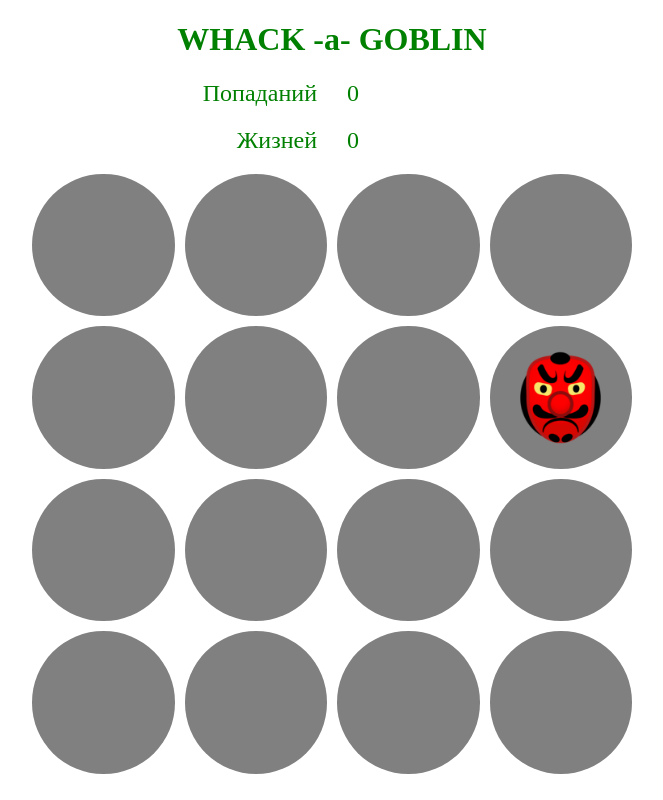
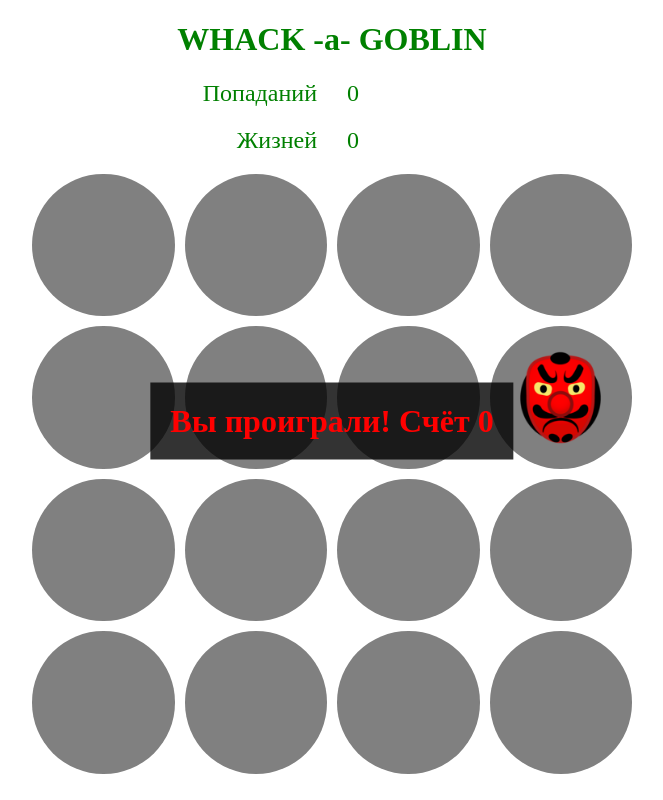
Before and after one commit to M-Britvina/ahj-events, a website built with webpack: page src/index.html in a window 1280 px wide. Shown: the whole page, without its empty margins (308-971 px from the left). Built offline with nearby package versions, Linux system fonts and the light colour scheme.

Commit message:
Исправление замечаний

```diff
--- a/src/css/style.css
+++ b/src/css/style.css
@@ -53,3 +53,15 @@ body {
     font-size: 24px;
     padding-left: 10px;
 }
+
+.overlay-text {
+    position: fixed;
+    top: 50%;
+    left: 50%;
+    transform: translate(-50%, -50%);
+    background-color: rgba(0,0,0,0.8);
+    color: red;
+    z-index: 9999;
+    text-align: center;
+    padding: 20px;
+}
--- a/src/js/game/Game.js
+++ b/src/js/game/Game.js
@@ -77,6 +77,13 @@ export default class Game {
   stop() {
     this.gameOver = true;
     clearInterval(this.timer);
-    alert(`Вы проиграли! Счёт ${this.hitCounter.value}`);
+    this.showMessage(`Вы проиграли! Счёт ${this.hitCounter.value}`);
+  }
+
+  showMessage(message) {
+    let messageElement = document.createElement("h1");
+    messageElement.classList.add("overlay-text");
+    messageElement.textContent = message;
+    this.container.append(messageElement);
   }
 }
```
